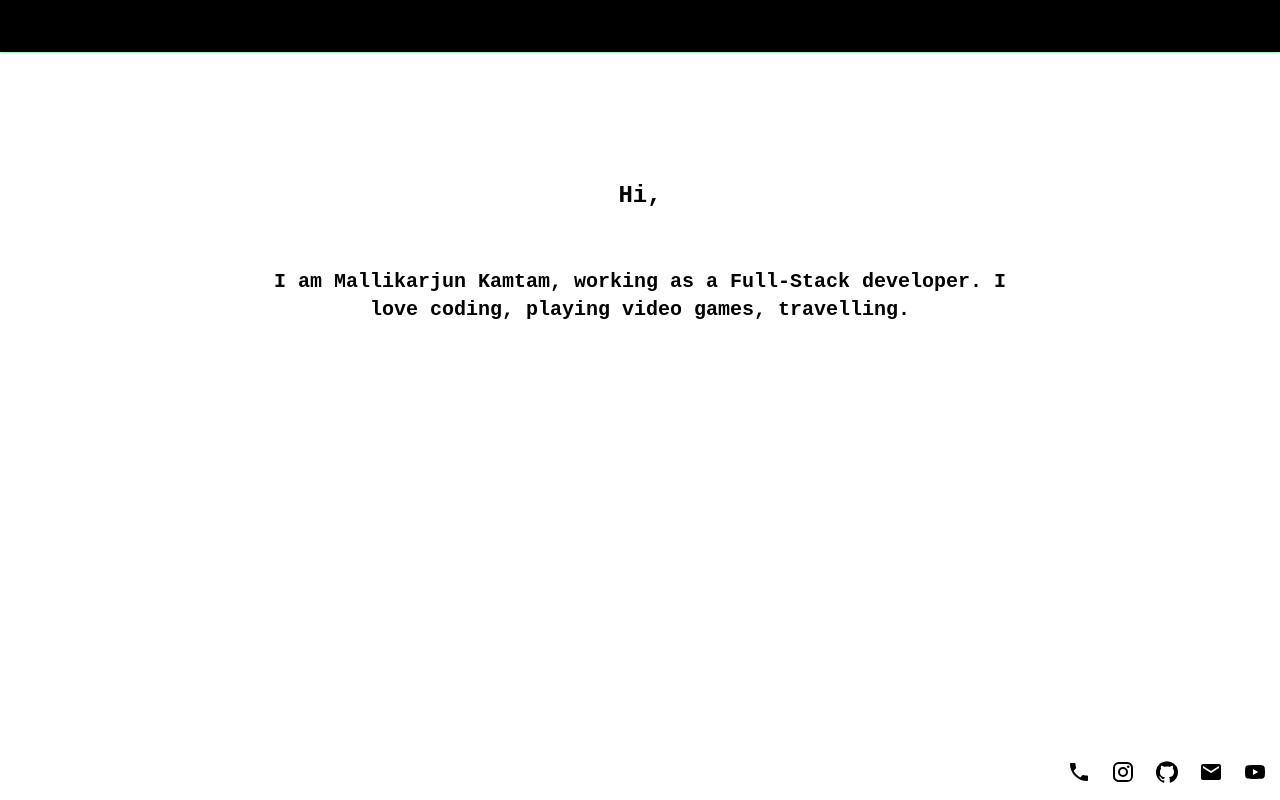
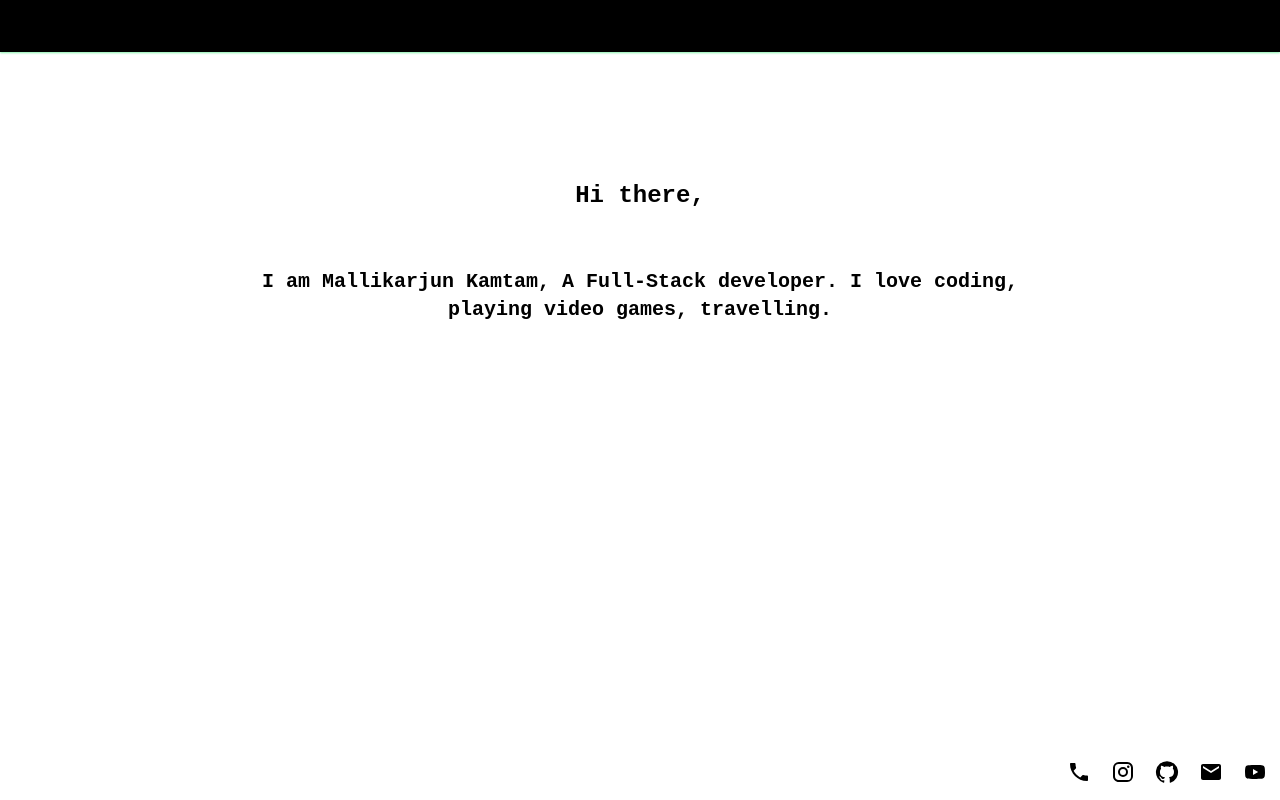
Before and after one commit to MallikarjunKamtam/portfolio-mallikarjun-kamtam-2022, a Next.js app: page / in a window 1280 px wide. Built offline with nearby package versions, Linux system fonts and the light colour scheme.

Commit message:
code refactore

```diff
--- a/package.json
+++ b/package.json
@@ -16,17 +16,20 @@
     "@mui/styled-engine-sc": "^5.10.6",
     "@react-google-maps/api": "^2.13.1",
     "@reduxjs/toolkit": "^1.8.6",
+    "axios": "^1.1.3",
     "classname": "^0.0.0",
     "classnames": "^2.3.2",
     "formik": "^2.2.9",
     "next": "12.3.1",
     "react": "18.2.0",
     "react-dom": "18.2.0",
+    "react-loader-spinner": "^5.3.4",
     "react-redux": "^8.0.4",
     "styled-components": "^5.3.6",
     "yup": "^0.32.11"
   },
   "devDependencies": {
+    "@types/axios": "^0.14.0",
     "@types/node": "18.8.5",
     "@types/react": "18.0.21",
     "@types/react-dom": "18.0.6",
--- /dev/null
+++ b/pages/features/APIs/postuserData.api.tsx
@@ -0,0 +1,14 @@
+import axios from "axios";
+
+export const postUserData = async (payload: any) => {
+  try {
+    const res = await axios({
+      method: "post",
+      data: payload,
+      url: "",
+    });
+    return res.data;
+  } catch (err) {
+    console.log(err);
+  }
+};
--- a/pages/features/components/Contact.tsx
+++ b/pages/features/components/Contact.tsx
@@ -1,9 +1,11 @@
-import React, { useMemo } from "react";
+import React, { useEffect, useMemo } from "react";
 import Header from "./Header";
 import Footer from "./Footer";
-
 import { GoogleMap, useLoadScript, Marker } from "@react-google-maps/api";
 import ReachMeForm from "./ReachmeForm";
+import { Audio } from "react-loader-spinner";
+import { useDispatch, useSelector } from "react-redux";
+import { loadingHandler } from "../slices/globalSlice";
 
 const Contact = () => {
   const { isLoaded } = useLoadScript({
@@ -32,14 +34,26 @@ const Contact = () => {
   return (
     <div>
       <Header />
-      <div className="flex justify-around items-center">
-        {isLoaded ? <Map /> : <label className="text-3xl">Loading...</label>}
 
-        <div className="rounded">
-          <ReachMeForm />
+      {isLoaded ? (
+        <div className="flex justify-around items-center">
+          <Map />
+          <div className="rounded">
+            <ReachMeForm />
+          </div>
         </div>
-      </div>
-
+      ) : (
+        <Audio
+          height="300"
+          width="300"
+          color="green"
+          ariaLabel="loading"
+          wrapperStyle={{}}
+          wrapperClass="m-auto flex justify-center items-center"
+          key={"loading-spinner"}
+          visible
+        />
+      )}
       <Footer />
     </div>
   );
--- a/pages/features/components/Footer.tsx
+++ b/pages/features/components/Footer.tsx
@@ -1,11 +1,13 @@
-import React from "react";
+import React, { useState } from "react";
 import PhoneIcon from "@mui/icons-material/Phone";
 import InstagramIcon from "@mui/icons-material/Instagram";
 import GitHubIcon from "@mui/icons-material/GitHub";
 import EmailIcon from "@mui/icons-material/Email";
 import Tooltip from "@mui/material/Tooltip";
+import classNames from "classnames";
 import YouTubeIcon from "@mui/icons-material/YouTube";
 const Footer = () => {
+  const [iconOver, setIconOver] = useState(0);
   interface IFooterData {
     id: number;
     icon: any;
@@ -19,35 +21,35 @@ const Footer = () => {
   const footerData = [
     {
       id: 1,
-      icon: <PhoneIcon />,
+      icon: PhoneIcon,
       title: "Phone",
       link: "tel:9550660375",
       subText: "You can contact me throgh phone",
     },
     {
       id: 2,
-      icon: <InstagramIcon />,
+      icon: InstagramIcon,
       title: "Instagram",
       link: "https://www.instagram.com/mallikarjun_kamtam/",
       subText: "You can contact me throgh Insta",
     },
     {
       id: 3,
-      icon: <GitHubIcon />,
+      icon: GitHubIcon,
       title: "Git hub",
       link: "https://github.com/MallikarjunKamtam",
       subText: "You can contact me throgh Git",
     },
     {
       id: 4,
-      icon: <EmailIcon />,
+      icon: EmailIcon,
       title: "Email",
       link: "mailto:mallikarjunkamtam@gmail.com",
       subText: "You can contact me throgh Email",
     },
     {
       id: 5,
-      icon: <YouTubeIcon />,
+      icon: YouTubeIcon,
       title: "Youtube",
       link: "https://www.youtube.com/channel/UC2586m2A2KMDJV7fpyoZXzw",
       subText: "You can contact me throgh Youtube",
@@ -56,6 +58,12 @@ const Footer = () => {
 
   const handleClick = (event: any) => {
     console.log(event);
+  };
+
+  const footerIconhandler = (e: any) => {
+    const { id } = e.target;
+    console.log(e, "e");
+    setIconOver(id);
   };
 
   return (
@@ -70,6 +78,7 @@ const Footer = () => {
       <div></div>
       {footerData.map((item: IFooterData) => (
         <div
+          onMouseOver={footerIconhandler}
           id={item.id.toString()}
           onClick={handleClick}
           className="cursor-pointer"
@@ -79,10 +88,12 @@ const Footer = () => {
             <a
               target="_blank"
               href={item.link}
-              className="cursor-pointer"
+              className={classNames("cursor-pointer", {
+                "bg-green-1": +item.id === +iconOver,
+              })}
               rel="noreferrer"
             >
-              {item.icon}
+              {<item.icon />}
             </a>
           </Tooltip>
         </div>
--- a/pages/features/components/Header.tsx
+++ b/pages/features/components/Header.tsx
@@ -61,7 +61,7 @@ const Header = () => {
           <label
             id="Skills"
             className={classNames({
-              "text-green-1 underline cursor-pointer duration-500":
+              "text-green-2 underline cursor-pointer duration-500":
                 isOver.Skills,
             })}
             onMouseOver={mouseOver}
@@ -73,7 +73,7 @@ const Header = () => {
           <label
             id="About"
             className={classNames({
-              "text-green-1 underline cursor-pointer duration-500":
+              "text-green-2 underline cursor-pointer duration-500":
                 isOver.About,
             })}
             onMouseOver={mouseOver}
@@ -85,7 +85,7 @@ const Header = () => {
           <label
             id="ReachME"
             className={classNames({
-              "text-green-1 underline cursor-pointer duration-500":
+              "text-green-2 underline cursor-pointer duration-500":
                 isOver["ReachME"],
             })}
             onMouseOver={mouseOver}
@@ -96,7 +96,6 @@ const Header = () => {
           </label>
         </div>
       </div>
-      {/* <div className="h-[2px] bg-green-1 w-full"></div> */}
     </div>
   );
 };
--- a/pages/features/components/Mainpage.tsx
+++ b/pages/features/components/Mainpage.tsx
@@ -1,21 +1,71 @@
-import React from "react";
+import React, { useState } from "react";
 import { useSelector, useDispatch } from "react-redux";
 import { loadingHandler } from "../slices/globalSlice";
+import classNames from "classnames";
 
 const Mainpage = () => {
   const dispatch = useDispatch();
+
+  const [isTextOverOn, setIsTextOverOn] = useState(0);
+
   const { isLoading } = useSelector((state: any) => state).global;
 
+  const mainText = "Hi there,";
+  const subText =
+    " I am Mallikarjun Kamtam, A Full-Stack developer. I love coding, playing video games, travelling.";
+
+  const mainTextBrokenWords = mainText.split(" ").map((item: string, index) => {
+    return {
+      //for uniqeness of all words in the string adding 1000
+      id: index + 1000,
+      text: item,
+    };
+  });
+  const subTextBrokenWords = subText.split(" ").map((item: string, index) => {
+    return {
+      id: index,
+      text: item,
+    };
+  });
+
+  const subTextHandler = (event: any) => {
+    const { id } = event.target;
+    setIsTextOverOn(id);
+  };
+
   return (
-    <div className="mt-32">
+    <div className="mt-32 ">
       <div>
         {/* <label className="text-3xl">Hi there, 😉</label> */}
-        <label className="text-2xl decoration-green-2 font-bold">Hi,</label>
+        <label className="text-2xl decoration-green-2 font-bold">
+          {mainTextBrokenWords.map((item: { id: number; text: string }) => {
+            return (
+              <span
+                className={classNames({
+                  "text-green-2": +item.id === +isTextOverOn,
+                })}
+                id={item.id.toString()}
+                onMouseOver={subTextHandler}
+                key={item.id}
+              >{`${item.text} `}</span>
+            );
+          })}
+        </label>
       </div>
       <div className="w-3/5  mt-14 m-auto">
         <label className="text-xl font-bold indent-6">
-          I am Mallikarjun Kamtam, working as a Full-Stack developer. I love
-          coding, playing video games, travelling.
+          {subTextBrokenWords.map((item: { id: number; text: string }) => {
+            return (
+              <span
+                className={classNames({
+                  "text-green-2": +item.id === +isTextOverOn,
+                })}
+                id={item.id.toString()}
+                onMouseOver={subTextHandler}
+                key={item.id}
+              >{`${item.text} `}</span>
+            );
+          })}
         </label>
       </div>
     </div>
--- a/pages/features/components/Skills.tsx
+++ b/pages/features/components/Skills.tsx
@@ -21,6 +21,7 @@ import Express from "../../sources/express-node.png";
 import Figma from "../../sources/figma.png";
 import Header from "./Header";
 import Footer from "./Footer";
+import { Dna, FallingLines } from "react-loader-spinner";
 
 interface logoProps {
   id: number;
@@ -179,6 +180,9 @@ const Skills = () => {
   const [currentCard, setCurrentCard] = useState<
     logoProps | null | undefined
   >();
+
+  const [isSpinnerOn, setIsSpinnerOn] = useState<boolean>(false);
+
   const skillCard = (logo: logoProps) => {
     return (
       <div className="rounded m-auto mt-10 w-2/6 bg-wall shadow-md  shadow-green-1">
@@ -225,6 +229,7 @@ const Skills = () => {
   ];
 
   const handleCardEnter = (e: any) => {
+    setIsSpinnerOn(true);
     const currentCardID = +e.target.id;
     const selectedCard = allSkillsList.find((card: any) => {
       return card.id === currentCardID;
@@ -233,6 +238,7 @@ const Skills = () => {
   };
 
   const handleCardLeave = () => {
+    setIsSpinnerOn(false);
     // setCurrentCard({
     //   id: 10,
     //   logo: ReactLogo,
@@ -246,9 +252,6 @@ const Skills = () => {
     <div className="bg-black h-screen">
       <Header />
       <div className="mt-2">
-        <label className="text-sm">
-          <CodeIcon /> Hover on skill to find out more details <CodeIcon />
-        </label>
         <div className="flex gap-9 justify-center items-center pt-5 pb-5">
           {allSkills.skills.frontEnd.map((logo: logoProps) => (
             <div
@@ -365,6 +368,17 @@ const Skills = () => {
         </div>
         {currentCard ? <div>{skillCard(currentCard)}</div> : <></>}
       </div>
+      {isSpinnerOn ? (
+        <div className="absolute bottom-0 left-0">
+          <FallingLines color="#4fa94d" width="60" visible={true} />
+        </div>
+      ) : (
+        <label className="text-sm absolute bottom-1 left-1">
+          <span className="font-bold rounded">
+            Hover on skill to find out more details...
+          </span>
+        </label>
+      )}
       <Footer />
     </div>
   );
```
Also changed, not shown: pages/_app.tsx (+4 -4 lines), 1 other file (tests, documents, lock files or other folders).
